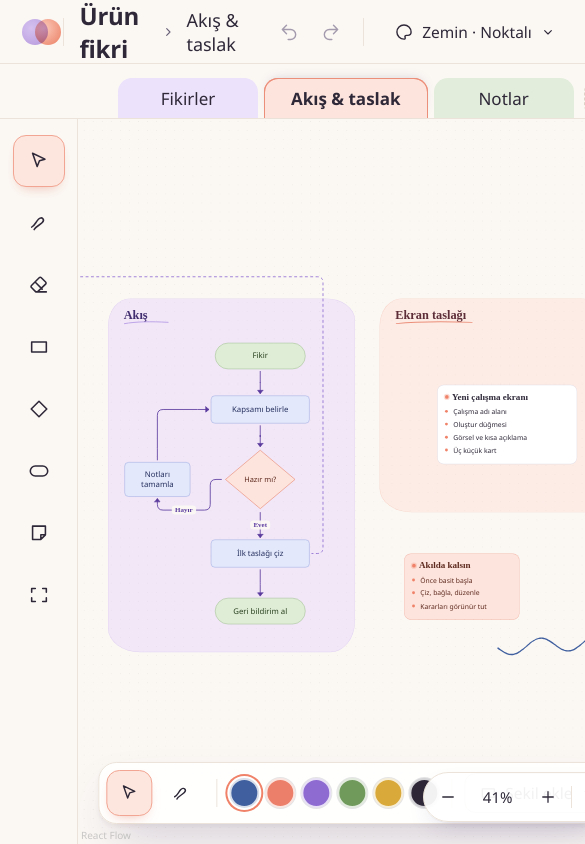
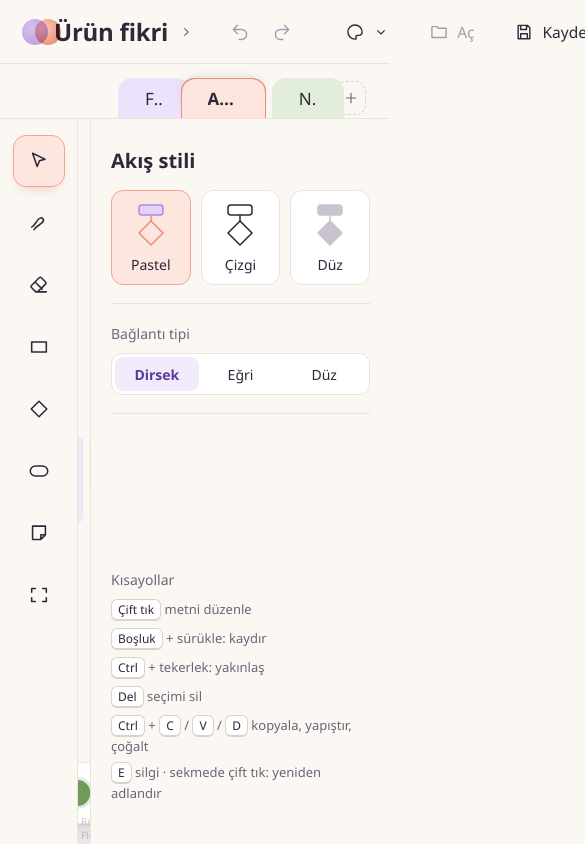
Before and after one commit to baranmerez/Raelin, a React (Vite) app: page / in a window 390 px wide. Shown: the top 844 px of the page, 585 px wide, since content can reach past the window. Built offline with nearby package versions, Linux system fonts and the light colour scheme.

Commit message:
fix(ui): keep the top bar, tabs and zoom control from overflowing narrow windows

```diff
--- a/src/app/TopBar.tsx
+++ b/src/app/TopBar.tsx
@@ -44,7 +44,7 @@ export function TopBar() {
       </span>
       {dirty && (
         <span className="dirty-dot" role="status" title="Kaydedilmemiş değişiklikler var">
-          Kaydedilmedi
+          <span className="collapsible-label">Kaydedilmedi</span>
         </span>
       )}
 
@@ -76,9 +76,12 @@ export function TopBar() {
           className="ghost-button"
           onClick={() => setThemeOpen((o) => !o)}
           aria-expanded={themeOpen}
+          title="Zemin"
         >
           <Icon name="palette" />
-          Zemin · {background ? backgroundLabel[background] : ""}
+          <span className="collapsible-label">
+            Zemin · {background ? backgroundLabel[background] : ""}
+          </span>
           <Icon name="chevron" size={16} />
         </button>
         <AnimatePresence>
--- a/src/styles/app.css
+++ b/src/styles/app.css
@@ -75,6 +75,7 @@ button {
 .app {
   display: grid;
   grid-template-rows: 64px auto 1fr;
+  grid-template-columns: minmax(0, 1fr);
   height: 100%;
 }
 
@@ -129,6 +130,7 @@ button {
 
 .workspace-title {
   margin: 0;
+  white-space: nowrap;
   font-size: 24px;
   font-weight: 700;
   letter-spacing: -0.01em;
@@ -140,12 +142,18 @@ button {
 }
 
 .board-crumb {
+  min-width: 0;
+  overflow: hidden;
+  white-space: nowrap;
+  text-overflow: ellipsis;
   font-size: 18px;
   color: var(--ink);
 }
 
 .dirty-dot {
   display: inline-flex;
+  flex-shrink: 0;
+  white-space: nowrap;
   align-items: center;
   gap: 6px;
   margin-left: 6px;
@@ -348,7 +356,9 @@ button {
 
 .board-tab {
   position: relative;
-  min-width: 140px;
+  flex: 0 1 auto;
+  min-width: 72px;
+  max-width: 240px;
   height: 40px;
   padding: 0 26px;
   border: 1px solid transparent;
@@ -409,6 +419,20 @@ button {
 
 .tab-label {
   position: relative;
+  display: block;
+  overflow: hidden;
+  white-space: nowrap;
+  text-overflow: ellipsis;
+}
+
+/* Many tabs shrink instead of running off screen; the wrapper must be able to shrink too. */
+.board-tabs > .menu-anchor {
+  display: flex;
+  min-width: 0;
+}
+
+.board-tabs > .menu-anchor > .board-tab {
+  width: 100%;
 }
 
 .board-tab-add {
@@ -705,6 +729,7 @@ kbd {
 /* ---------- Canvas ---------- */
 
 .canvas {
+  container: canvas / inline-size;
   position: relative;
   min-width: 0;
   background: var(--paper);
@@ -1250,6 +1275,13 @@ kbd {
   border-radius: 50%;
 }
 
+/* A narrow canvas has no room beside the centred bottom bar: lift zoom above it. */
+@container canvas (max-width: 960px) {
+  .zoom-control.react-flow__panel {
+    margin-bottom: 96px;
+  }
+}
+
 .zoom-value {
   min-width: 58px;
   height: 36px;
@@ -1424,3 +1456,10 @@ kbd {
     12 12,
     cell;
 }
+
+/* Narrow windows: secondary labels collapse to their icon so the bar never overflows. */
+@media (max-width: 1240px) {
+  .collapsible-label {
+    display: none;
+  }
+}
```
